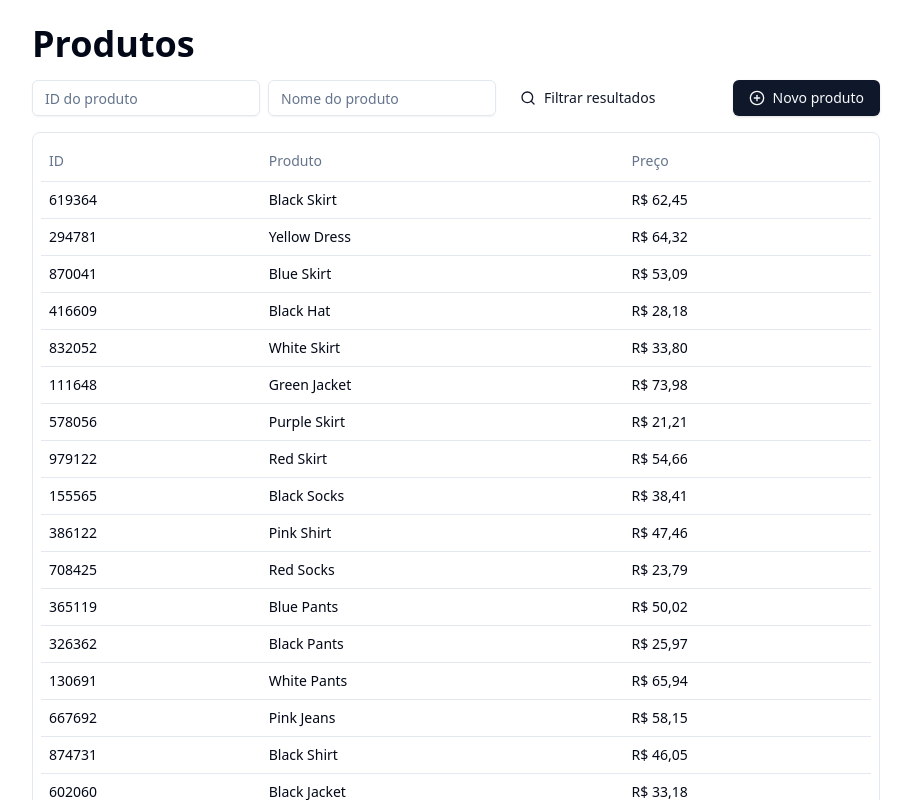
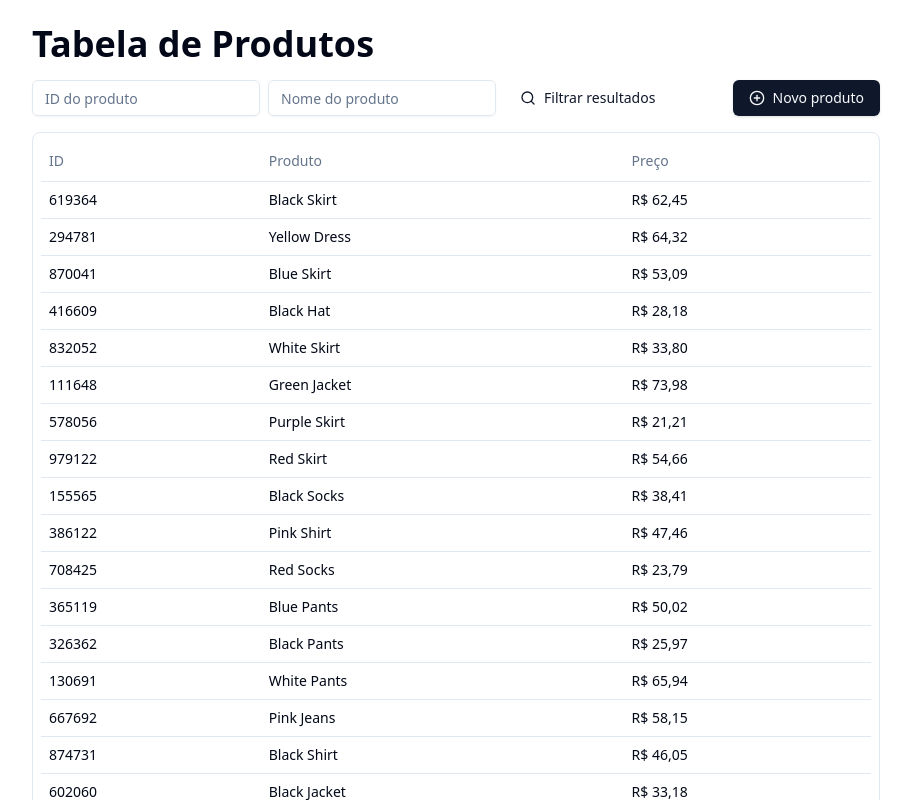
Before and after one commit to leandrofcr/url-http-state, a React app: page / in a window 1280 px wide. Shown: the top 800 px of the page, without its empty margins (184-1095 px from the left). Built offline with nearby package versions, Linux system fonts and the light colour scheme; the HTML template or start-up script is replaced by a standard one.

Commit message:
feat: update text content

```diff
--- a/src/pages/products.tsx
+++ b/src/pages/products.tsx
@@ -22,7 +22,7 @@
 
   return (
     <div className="p-6 max-w-4xl mx-auto space-y-4">
-      <h1 className="text-4xl font-bold">Produtos</h1>
+      <h1 className="text-4xl font-bold">Tabela de Produtos</h1>
       <div className="flex items-center justify-between">
         <ProductsFilters />
 
```
